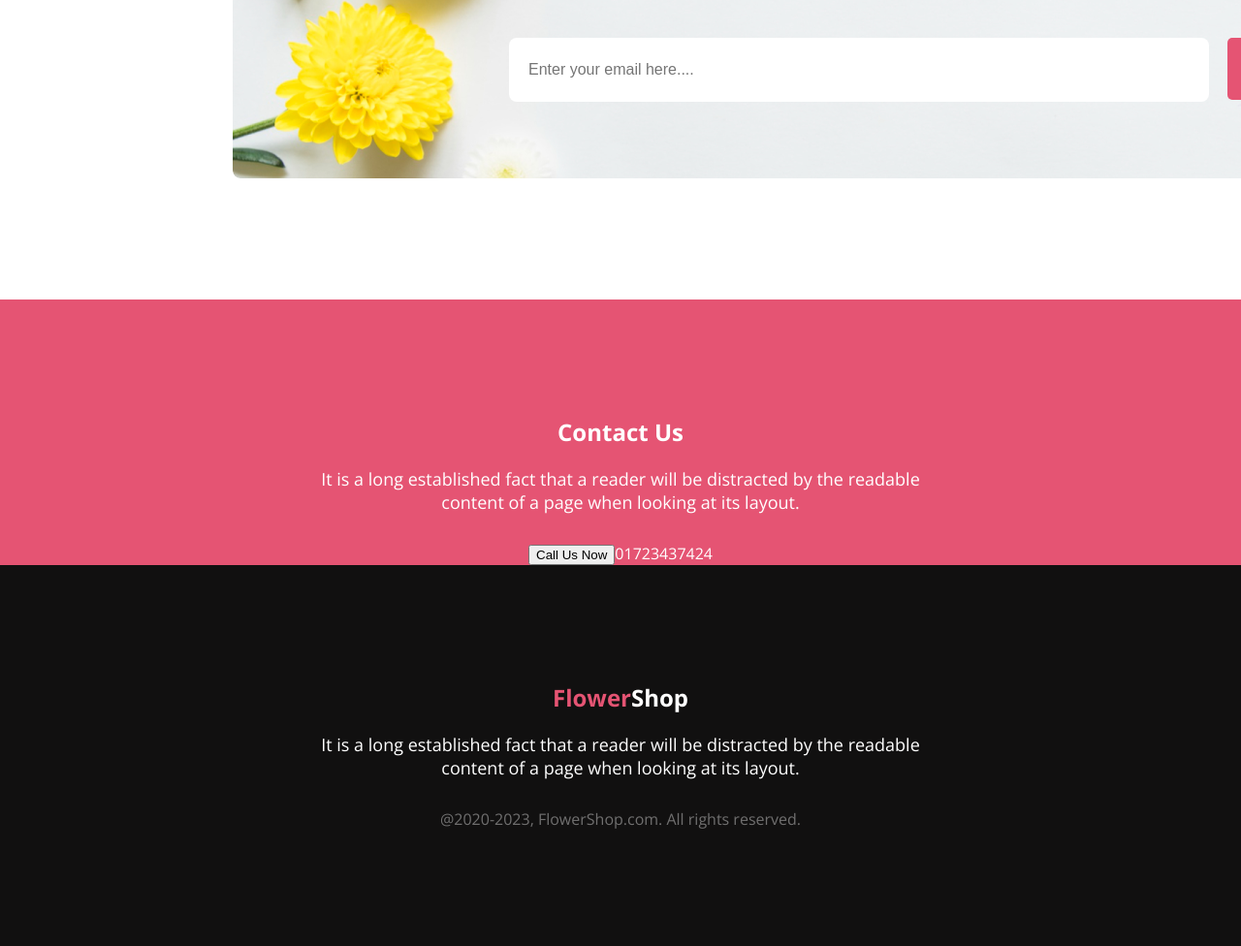
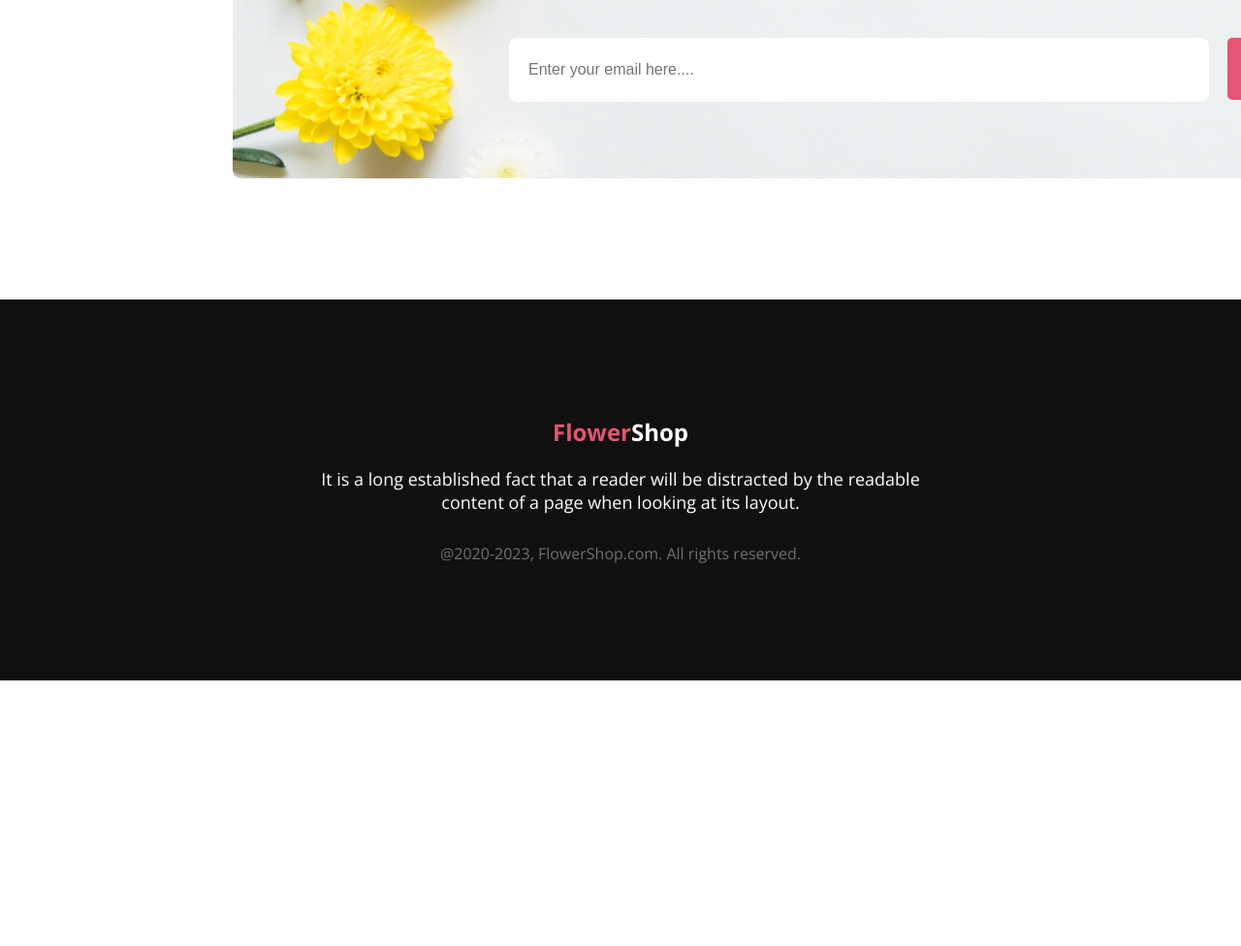
Before and after one commit to atikroman2019/Assignment-1, a plain HTML site: page index.html in a window 1280 px wide. Shown: the part 4307-5283 px from the top of the page at 97% size. After the commit the page ends 5009 px from the top, so only its background shows below. Drawn offline with nearby package versions, Linux system fonts and the light colour scheme.

Commit message:
last last last

```diff
--- a/index.html
+++ b/index.html
@@ -117,7 +117,7 @@
         </div>
       </div>
     </section>
-    <div class="contact-us">
+    <!--- <div class="contact-us">
       <h2 class="contact-us-title">Contact Us</h2>
       <p class="contact-us-description">
         It is a long established fact that a reader will be distracted by the
@@ -125,7 +125,7 @@
         content of a page when looking at its layout.
       </p>
       <p class="number"><button>Call Us Now</button>01723437424</p>
-    <div>
+    <div> --->
     <footer class="footer">
       <h2 class="footer-title"><span class="pink-text">Flower</span>Shop</h2>
       <p class="footer-description">
--- a/style.css
+++ b/style.css
@@ -276,7 +276,7 @@ body {
   font-size: 20px;
   height: 64px;
 }
-/* extra*/
+/* extra
 .contact-us {
   background-color: #e55473;
   text-align: center;
@@ -292,3 +292,4 @@ body {
   margin-bottom: 30px;
   margin-top: 20px;
 }
+*/
```
